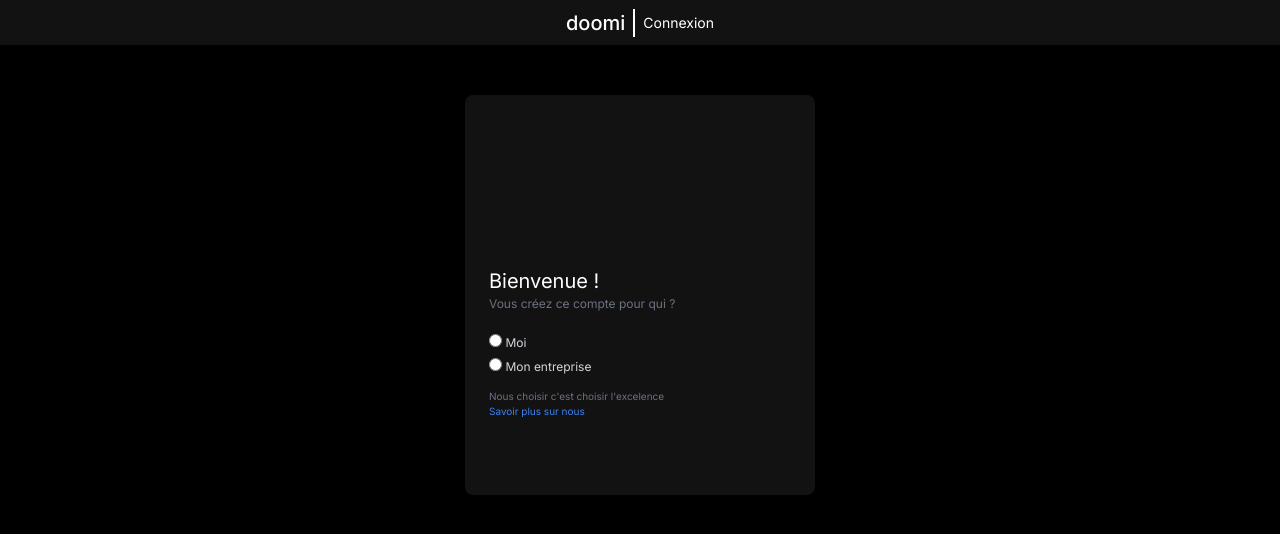
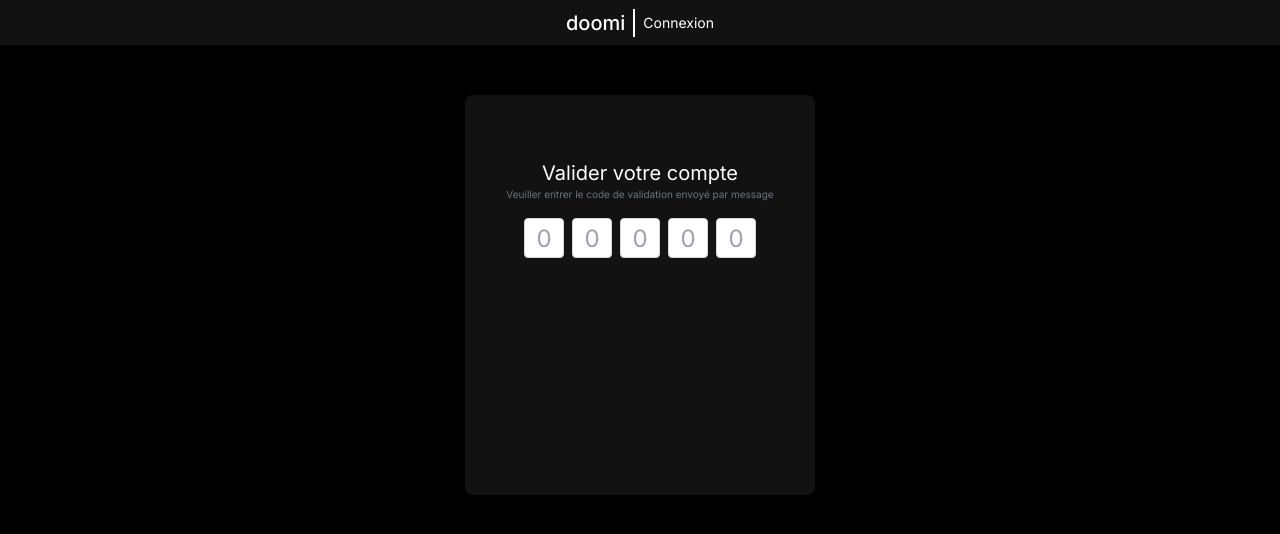
Before and after one commit to Jospin6/doomi, a Next.js app: page /inscription in a window 1280 px wide. Shown: the top 534 px of the page. Built offline with nearby package versions, Linux system fonts and the light colour scheme.

Commit message:
Create the verifAccount component for code refactoring

```diff
--- a/src/app/(auth)/inscription/page.tsx
+++ b/src/app/(auth)/inscription/page.tsx
@@ -1,8 +1,60 @@
+"use client"
 import { AuthComp } from "@/components/AuthComp";
+import { Input } from "@/components/Input";
+import { MainButton } from "@/components/MainButton";
 import { Radiobox } from "@/components/Radiobox";
+import { SelectInput } from "@/components/SelectInput";
+import { VerifAccount } from "@/components/VerifAccount";
+import { useState } from "react";
 
 export default function Inscription() {
-    return <AuthComp>
+
+    return <div>
+
+        <VerifAccount/>
+
+        {/* <AuthComp>
+            <div className="px-4 pb-4">
+                <Input
+                    id='username'
+                    className='mb-4'
+                    placeholder='Entrer votre nom'
+                    label='Nom'
+                    type='text' />
+                <Input
+                    id='phone'
+                    className='mb-4'
+                    placeholder='Entrer votre nurero'
+                    label='Numero télé'
+                    type='number' />
+                <Input
+                    id='password'
+                    placeholder='Entrer le mot de passe'
+                    label='Mot de passe'
+                    className='mb-4'
+                    type='password' />
+                <Input
+                    id='password_conf'
+                    placeholder='Confirmer le mot de passe'
+                    label='Mot de passe confirmation'
+                    type='password' />
+                <p className="text-[10px] text-gray-500 mt-8">
+                    En m'inscrivant sur ce site je reconnais avoir lu et accepter les
+                    <span className="text-blue-500"> conditions générale de vent</span> et les
+                    <span className="text-blue-500"> conditions d'utilisation </span>
+                    et je confirme être âgé d'au moins 18 ans
+                </p>
+                <MainButton text="S'inscrire" className="w-full py-[5px] mt-4" />
+            </div>
+        </AuthComp> */}
+
+        {/* <AuthComp>
+            <div className="px-4 pt-[80px]">
+                <SelectInput id="address" label="Ville (ou village)" name="Address" />
+                <MainButton text="Continuer" className="w-full py-[5px] mt-4" />
+            </div>
+        </AuthComp> */}
+        {/* <AuthComp>
         <div className="flex items-center h-full">
             <div className="pl-6">
                 <div className='mb-4'>
@@ -19,5 +71,6 @@ export default function Inscription() {
                 </div>
             </div>
         </div>
-    </AuthComp>
+        </AuthComp> */}
+    </div>
 }
--- a/src/components/AuthComp.tsx
+++ b/src/components/AuthComp.tsx
@@ -6,7 +6,7 @@ type AuthCompProps = {
 }
 
 export const AuthComp = ({children, hTitle, hSubTitle}: AuthCompProps) => {
-    return <div className='w-[350px] h-[400px] bg-[#121212] m-auto rounded-lg mt-[50px]  relative'>
+    return <div className='w-[350px] min-h-[400px] h-auto bg-[#121212] m-auto rounded-lg mt-[50px]  relative'>
     <div className='text-center mb-4'>
         <p className='text-2xl text-white py-4'>{hTitle}</p>
         <p className='text-[12px] text-gray-500'> {hSubTitle}</p>
--- a/src/components/SelectInput.tsx
+++ b/src/components/SelectInput.tsx
@@ -7,8 +7,8 @@ type SelectInputProps = {
 
 export const SelectInput = ({id, label, name}: SelectInputProps) => {
     return <div className="mb-4">
-         <label htmlFor={id} className="font-[500] text-[14px] block mb-2"> {label} </label>
-        <select name={name} id={id} className="w-full border-[1px] h-[35px] rounded-lg border-[#121212]
+         <label htmlFor={id} className="font-[500] text-[12px] block"> {label} </label>
+        <select name={name} id={id} className="w-full border-[1px] h-[35px] rounded-lg border-gray-500
             outline-none mr-2 bg-transparent pl-2 text-[12px]" >
             <option value="" className="text-gray-500">Choisi une categorie</option>
             <option value="" className="text-black">Vetements</option>
--- /dev/null
+++ b/src/components/VerifAccount.tsx
@@ -0,0 +1,45 @@
+import { useState } from "react"
+import { AuthComp } from "./AuthComp"
+
+
+export const VerifAccount = () => {
+    const [code, setCode] = useState(['', '', '', '', ''])
+
+    const handleChange = (e: any, index: number) => {
+        const value = e.target.value
+        const newCode = [...code]
+        newCode[index] = value
+        if (value.length === 1 && index < 4) {
+            document.getElementById(`input${index + 2}`)?.focus()
+        }
+        setCode(newCode)
+    }
+
+    const handleSubmitConf = () => {
+        alert(`code de verification: ${code.join('')}`)
+    }
+    return <AuthComp>
+        <div className='text-center mb-4'>
+            <p className='text-xl text-white pt-4'>Valider votre compte</p>
+            <p className='text-[10px] text-gray-500'>
+                Veuiller entrer le code de validation envoyé par message
+            </p>
+        </div>
+        <div className="flex space-x-2 justify-center">
+            {
+                code.map((digit: string, index: number) => (
+                    <input
+                        key={index}
+                        id={`input${index + 1}`}
+                        maxLength={1}
+                        value={digit}
+                        placeholder="0"
+                        onChange={(e) => handleChange(e, index)}
+                        className="w-10 h-10 text-center text-2xl text-black border
+                    border-gray-300 rounded focus:outline-none focus:ring-blue-500"
+                        type="text" />
+                ))
+            }
+        </div>
+    </AuthComp>
+}
```
